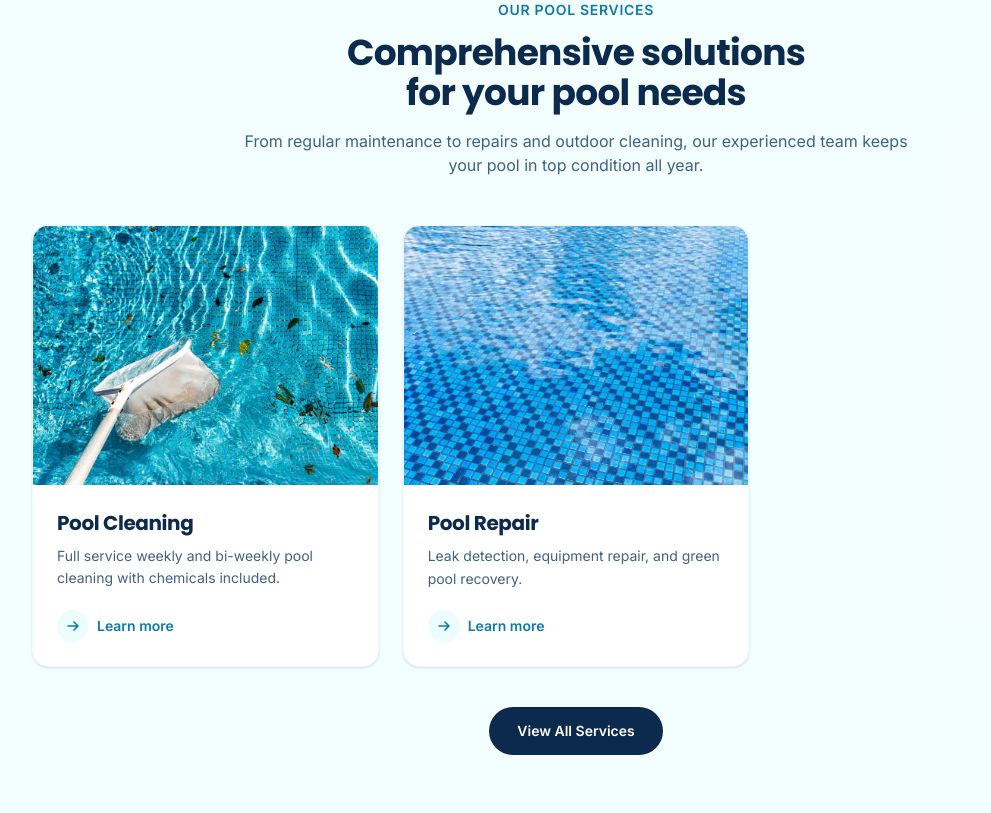
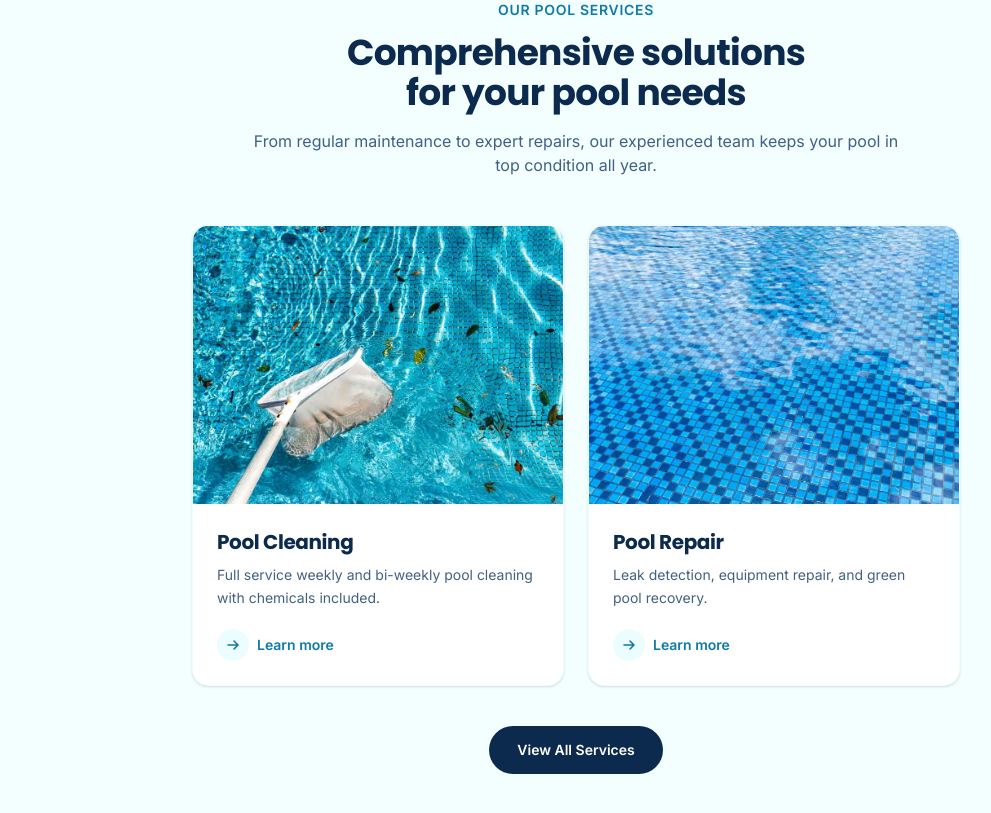
Before and after one commit to CalTech-Web/surfriderpools, a Next.js app in the folder site/: page / in a window 1280 px wide. Shown: the part 1660-2473 px from the top of the page, without its empty margins (64-1055 px from the left). Built offline with nearby package versions, Linux system fonts and the light colour scheme; no server answers.

Commit message:
Homepage services: 2-column grid now that pressure washing is removed

```diff
--- a/site/app/page.tsx
+++ b/site/app/page.tsx
@@ -140,11 +140,11 @@ export default function Home() {
             <Eyebrow>Our Pool Services</Eyebrow>
             <Heading>Comprehensive solutions for your pool needs</Heading>
             <p className="mt-4 text-navy-800/80">
-              From regular maintenance to repairs and outdoor cleaning, our
-              experienced team keeps your pool in top condition all year.
+              From regular maintenance to expert repairs, our experienced team
+              keeps your pool in top condition all year.
             </p>
           </div>
-          <div className="mt-12 grid gap-6 md:grid-cols-3">
+          <div className="mx-auto mt-12 grid max-w-3xl gap-6 sm:grid-cols-2">
             {services.map((s) => (
               <ServiceCard key={s.slug} service={s} />
             ))}
```
